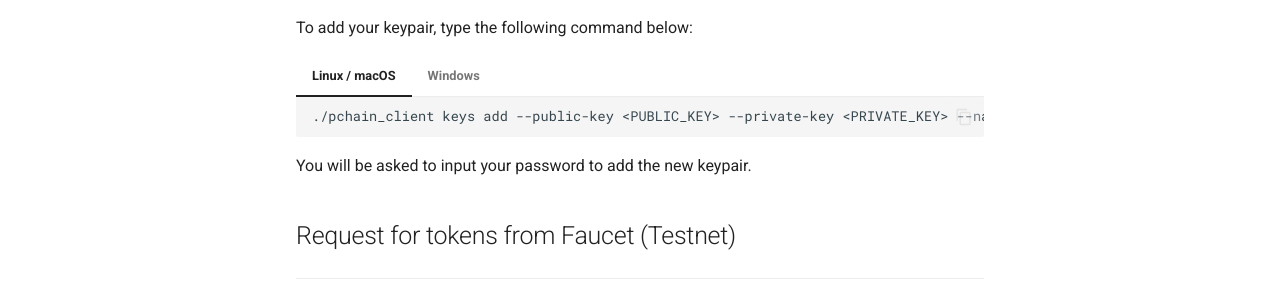
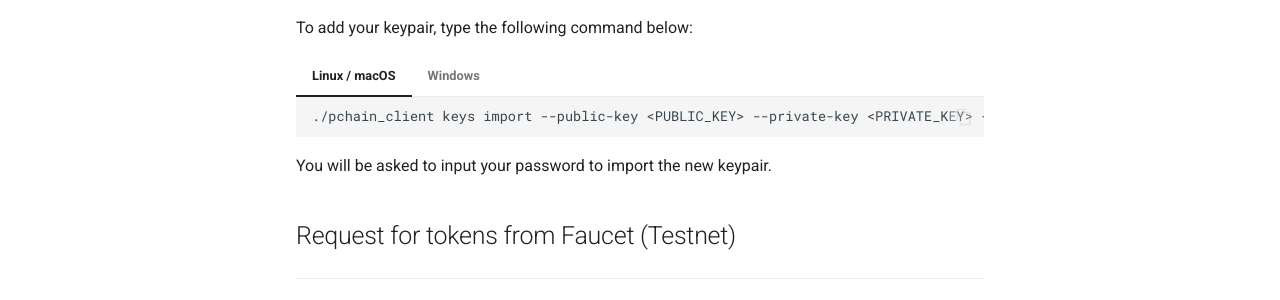
Before and after one commit to parallelchain-io/parallelchain-docs, an MkDocs documentation site: the page built from docs/getting_started/create_account.md, in a window 1280 px wide and 900 px high, scrolled down 1207 px. Shown: the part 389-689 px from the top of the window. Built offline with MkDocs 1.6.1 and Material for MkDocs 9.7.7, drawn with Linux system fonts in a browser that asks for light colours; comment, search, counter and statistics services are not loaded.

Commit message:
Updated pchain_client cli command in create_account

````diff
--- a/docs/getting_started/create_account.md
+++ b/docs/getting_started/create_account.md
@@ -84,14 +84,14 @@ You will be asked to input your password to export the keypair. The keypair will
 To add your keypair, type the following command below:
 === "Linux / macOS"
     ```bash
-    ./pchain_client keys add --public-key <PUBLIC_KEY> --private-key <PRIVATE_KEY> --name <NAME>
+    ./pchain_client keys import --public-key <PUBLIC_KEY> --private-key <PRIVATE_KEY> --name <NAME>
     ```
 === "Windows"
     ```PowerShell
-    pchain_client.exe keys add --public-key <PUBLIC_KEY> --private-key <PRIVATE_KEY> --name <NAME>
+    pchain_client.exe keys import --public-key <PUBLIC_KEY> --private-key <PRIVATE_KEY> --name <NAME>
     ```
 
-You will be asked to input your password to add the new keypair.
+You will be asked to input your password to import the new keypair.
 
 ## Request for tokens from Faucet (Testnet)
 ---
````
